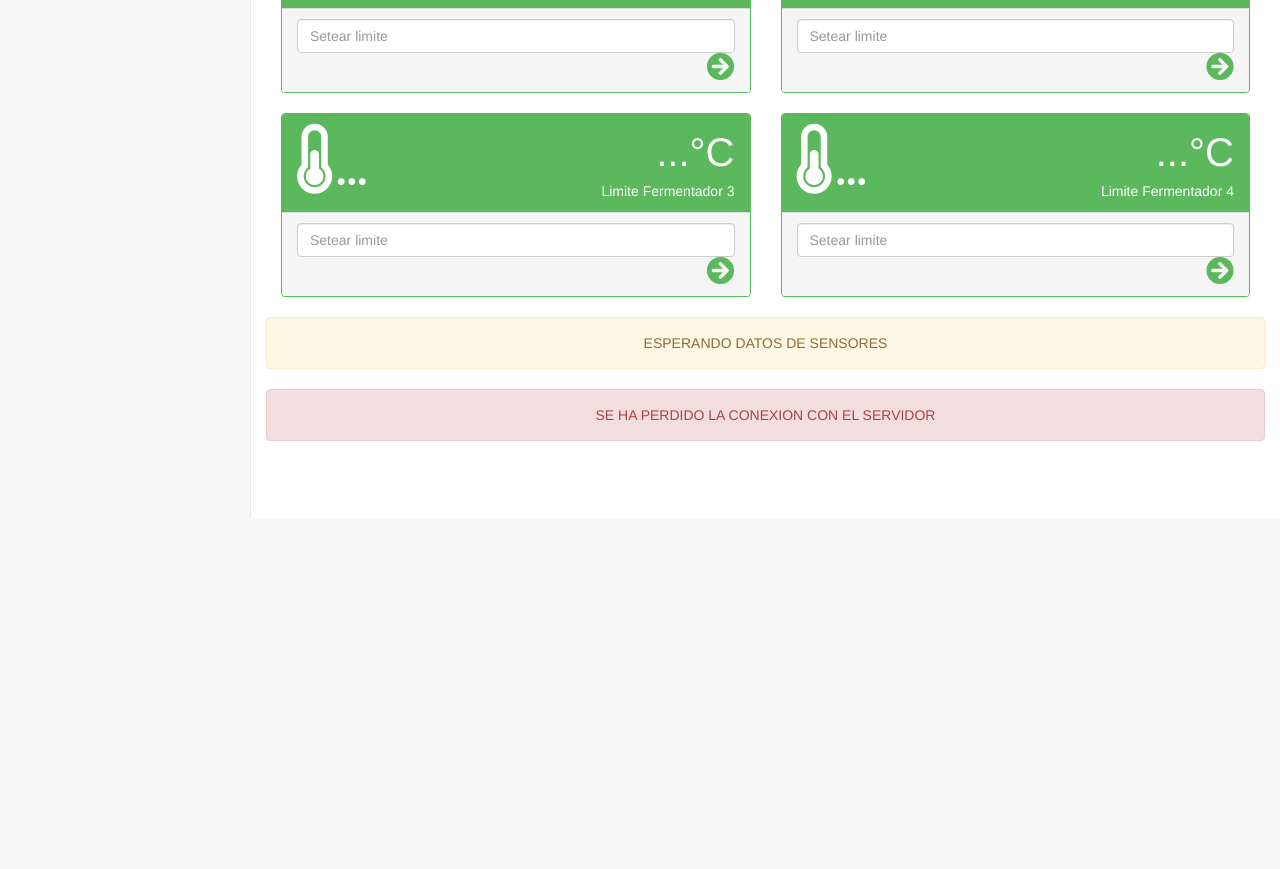
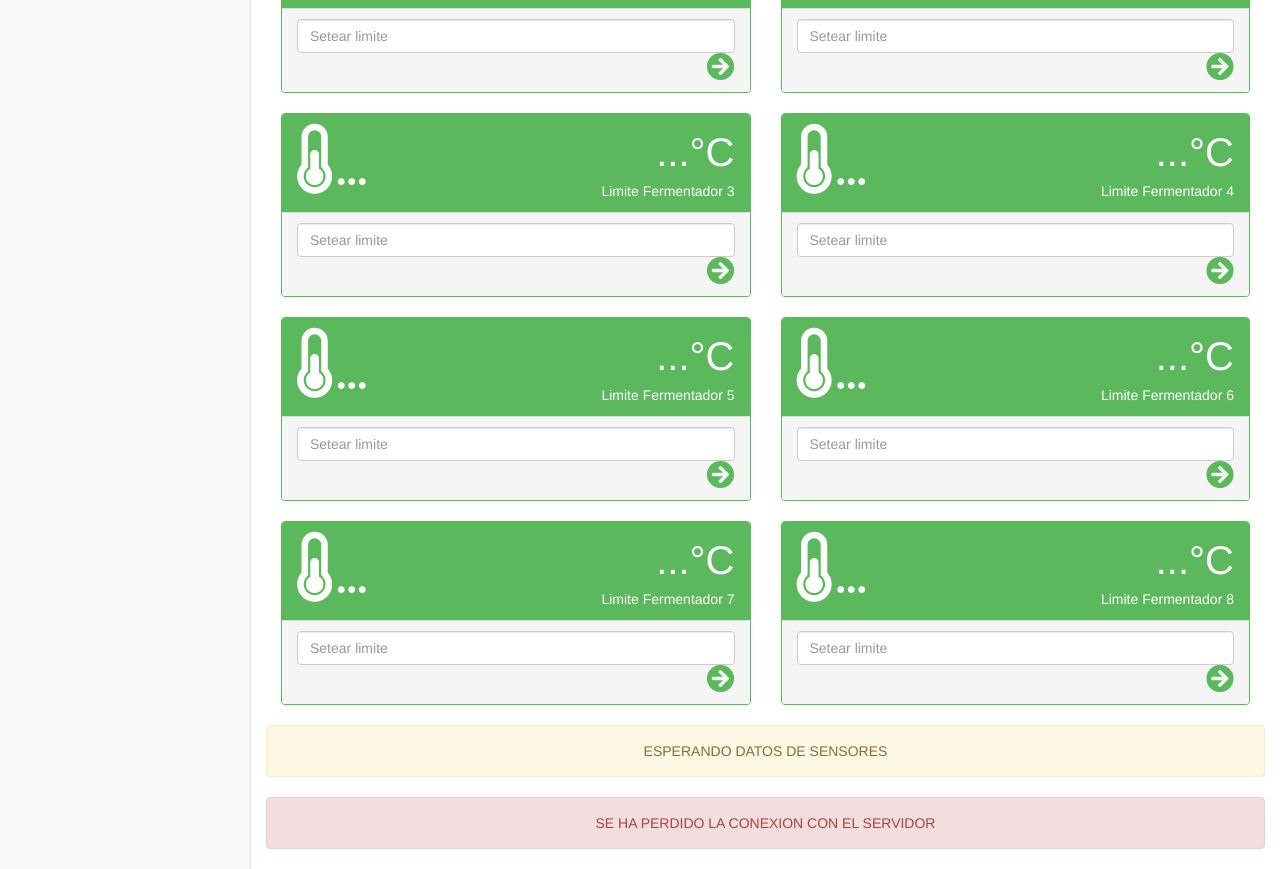
Before and after one commit to enorrmann/brewery-control, a website: page startmin/pages/index.html in a window 1280 px wide. Shown: the part 231-1100 px from the top of the page. Before the commit the page ends 800 px from the top, so only its background shows below. Drawn offline with nearby package versions, Linux system fonts and the light colour scheme; no server answers.

Commit message:
8 controles

```diff
--- a/startmin/pages/index.html
+++ b/startmin/pages/index.html
@@ -1,5 +1,6 @@
 <!DOCTYPE html>
 <html lang="es">
+
 <head>
     <meta charset="utf-8">
     <meta http-equiv="X-UA-Compatible" content="IE=edge">
@@ -25,9 +26,11 @@
     <link href="../css/morris.css" rel="stylesheet">
 
     <!-- Custom Fonts -->
-        <link rel="stylesheet" href="https://use.fontawesome.com/releases/v5.2.0/css/all.css" integrity="sha384-hWVjflwFxL6sNzntih27bfxkr27PmbbK/iSvJ+a4+0owXq79v+lsFkW54bOGbiDQ" crossorigin="anonymous">
+    <link rel="stylesheet" href="https://use.fontawesome.com/releases/v5.2.0/css/all.css"
+        integrity="sha384-hWVjflwFxL6sNzntih27bfxkr27PmbbK/iSvJ+a4+0owXq79v+lsFkW54bOGbiDQ" crossorigin="anonymous">
 
 </head>
+
 <body>
 
     <div id="wrapper">
@@ -54,7 +57,8 @@
                 <div class="sidebar-nav navbar-collapse">
                     <ul class="nav" id="side-menu">
                         <li>
-                                <a href="index.html" class="active"><i class="fa fa-dashboard fa-fw"></i> Panel de control </a>
+                            <a href="index.html" class="active"><i class="fa fa-dashboard fa-fw"></i> Panel de control
+                            </a>
                         </li>
                         <li>
                             <a href="recetas.html"><i class="fa fa-dashboard fa-fw"></i> Programas</a>
@@ -82,7 +86,8 @@
                         <div class="panel-heading">
                             <div class="row">
                                 <div class="col-xs-4">
-                                        <i id="thermo0" class="fa fa-thermometer-half fa-5x"></i> <span class="fa fa-3x tacho0">...</span>
+                                    <i id="thermo0" class="fa fa-thermometer-half fa-5x"></i> <span
+                                        class="fa fa-3x tacho0">...</span>
                                 </div>
 
                                 <div class="col-xs-8 text-right">
@@ -94,7 +99,8 @@
                         <a href="#">
                             <div class="panel-footer">
                                 <input id="input0" type="text" class="form-control" placeholder="Setear limite">
-                                    <span class="pull-right"><i onclick="setMax(0)" class="fa fa-2x fa-arrow-circle-right"></i></span>
+                                <span class="pull-right"><i onclick="setMax(0)"
+                                        class="fa fa-2x fa-arrow-circle-right"></i></span>
                                 <div class="clearfix"></div>
                             </div>
                         </a>
@@ -107,7 +113,8 @@
                         <div class="panel-heading">
                             <div class="row">
                                 <div class="col-xs-4">
-                                        <i id="thermo1" class="fa fa-thermometer-half fa-5x"></i> <span class="fa fa-3x tacho1">...</span>
+                                    <i id="thermo1" class="fa fa-thermometer-half fa-5x"></i> <span
+                                        class="fa fa-3x tacho1">...</span>
                                 </div>
 
                                 <div class="col-xs-8 text-right">
@@ -119,7 +126,8 @@
                         <a href="#">
                             <div class="panel-footer">
                                 <input id="input1" type="text" class="form-control" placeholder="Setear limite">
-                                    <span class="pull-right"><i onclick="setMax(1)" class="fa fa-2x fa-arrow-circle-right"></i></span>
+                                <span class="pull-right"><i onclick="setMax(1)"
+                                        class="fa fa-2x fa-arrow-circle-right"></i></span>
                                 <div class="clearfix"></div>
                             </div>
                         </a>
@@ -132,7 +140,8 @@
                         <div class="panel-heading">
                             <div class="row">
                                 <div class="col-xs-4">
-                                        <i id="thermo2" class="fa fa-thermometer-half fa-5x"></i> <span class="fa fa-3x tacho2">...</span>
+                                    <i id="thermo2" class="fa fa-thermometer-half fa-5x"></i> <span
+                                        class="fa fa-3x tacho2">...</span>
                                 </div>
 
                                 <div class="col-xs-8 text-right">
@@ -144,7 +153,8 @@
                         <a href="#">
                             <div class="panel-footer">
                                 <input id="input2" type="text" class="form-control" placeholder="Setear limite">
-                                    <span class="pull-right"><i onclick="setMax(2)" class="fa fa-2x fa-arrow-circle-right"></i></span>
+                                <span class="pull-right"><i onclick="setMax(2)"
+                                        class="fa fa-2x fa-arrow-circle-right"></i></span>
                                 <div class="clearfix"></div>
                             </div>
                         </a>
@@ -157,7 +167,8 @@
                         <div class="panel-heading">
                             <div class="row">
                                 <div class="col-xs-4">
-                                        <i id="thermo3" class="fa fa-thermometer-half fa-5x"></i> <span class="fa fa-3x tacho3">...</span>
+                                    <i id="thermo3" class="fa fa-thermometer-half fa-5x"></i> <span
+                                        class="fa fa-3x tacho3">...</span>
                                 </div>
 
                                 <div class="col-xs-8 text-right">
@@ -169,13 +180,126 @@
                         <a href="#">
                             <div class="panel-footer">
                                 <input id="input3" type="text" class="form-control" placeholder="Setear limite">
-                                    <span class="pull-right"><i onclick="setMax(3)" class="fa fa-2x fa-arrow-circle-right"></i></span>
+                                <span class="pull-right"><i onclick="setMax(3)"
+                                        class="fa fa-2x fa-arrow-circle-right"></i></span>
                                 <div class="clearfix"></div>
                             </div>
                         </a>
                     </div>
                 </div>
                 <!-- UN TACHO FIN -->
+
+
+                <!-- cuatro tachos mas inicio -->
+                <!-- UN TACHO INICIO -->
+                <div class="col-lg-6 col-md-6">
+                    <div id="panelTacho4" class="panel panel-green">
+                        <div class="panel-heading">
+                            <div class="row">
+                                <div class="col-xs-4">
+                                    <i id="thermo4" class="fa fa-thermometer-half fa-5x"></i> <span
+                                        class="fa fa-3x tacho4">...</span>
+                                </div>
+
+                                <div class="col-xs-8 text-right">
+                                    <div class="huge"><span class="maxtacho5">...</span>&deg;C</div>
+                                    <div>Limite Fermentador 5</div>
+                                </div>
+                            </div>
+                        </div>
+                        <a href="#">
+                            <div class="panel-footer">
+                                <input id="input5" type="text" class="form-control" placeholder="Setear limite">
+                                <span class="pull-right"><i onclick="setMax(4)"
+                                        class="fa fa-2x fa-arrow-circle-right"></i></span>
+                                <div class="clearfix"></div>
+                            </div>
+                        </a>
+                    </div>
+                </div>
+                <!-- UN TACHO FIN -->
+                <!-- UN TACHO INICIO -->
+                <div class="col-lg-6 col-md-6">
+                    <div id="panelTacho5" class="panel panel-green">
+                        <div class="panel-heading">
+                            <div class="row">
+                                <div class="col-xs-4">
+                                    <i id="thermo5" class="fa fa-thermometer-half fa-5x"></i> <span
+                                        class="fa fa-3x tacho5">...</span>
+                                </div>
+
+                                <div class="col-xs-8 text-right">
+                                    <div class="huge"><span class="maxtacho5">...</span>&deg;C</div>
+                                    <div>Limite Fermentador 6</div>
+                                </div>
+                            </div>
+                        </div>
+                        <a href="#">
+                            <div class="panel-footer">
+                                <input id="input5" type="text" class="form-control" placeholder="Setear limite">
+                                <span class="pull-right"><i onclick="setMax(5)"
+                                        class="fa fa-2x fa-arrow-circle-right"></i></span>
+                                <div class="clearfix"></div>
+                            </div>
+                        </a>
+                    </div>
+                </div>
+                <!-- UN TACHO FIN -->
+                <!-- UN TACHO INICIO -->
+                <div class="col-lg-6 col-md-6">
+                    <div id="panelTacho6" class="panel panel-green">
+                        <div class="panel-heading">
+                            <div class="row">
+                                <div class="col-xs-4">
+                                    <i id="thermo6" class="fa fa-thermometer-half fa-5x"></i> <span
+                                        class="fa fa-3x tacho6">...</span>
+                                </div>
+
+                                <div class="col-xs-8 text-right">
+                                    <div class="huge"><span class="maxtacho6">...</span>&deg;C</div>
+                                    <div>Limite Fermentador 7</div>
+                                </div>
+                            </div>
+                        </div>
+                        <a href="#">
+                            <div class="panel-footer">
+                                <input id="input6" type="text" class="form-control" placeholder="Setear limite">
+                                <span class="pull-right"><i onclick="setMax(6)"
+                                        class="fa fa-2x fa-arrow-circle-right"></i></span>
+                                <div class="clearfix"></div>
+                            </div>
+                        </a>
+                    </div>
+                </div>
+                <!-- UN TACHO FIN -->
+                <!-- UN TACHO INICIO -->
+                <div class="col-lg-6 col-md-6">
+                    <div id="panelTacho7" class="panel panel-green">
+                        <div class="panel-heading">
+                            <div class="row">
+                                <div class="col-xs-4">
+                                    <i id="thermo6" class="fa fa-thermometer-half fa-5x"></i> <span
+                                        class="fa fa-3x tacho7">...</span>
+                                </div>
+
+                                <div class="col-xs-8 text-right">
+                                    <div class="huge"><span class="maxtacho7">...</span>&deg;C</div>
+                                    <div>Limite Fermentador 8</div>
+                                </div>
+                            </div>
+                        </div>
+                        <a href="#">
+                            <div class="panel-footer">
+                                <input id="input7" type="text" class="form-control" placeholder="Setear limite">
+                                <span class="pull-right"><i onclick="setMax(7)"
+                                        class="fa fa-2x fa-arrow-circle-right"></i></span>
+                                <div class="clearfix"></div>
+                            </div>
+                        </a>
+                    </div>
+                </div>
+                <!-- UN TACHO FIN -->
+                <!-- cuatro tachos mas fin -->
 
 
             </div>
@@ -213,10 +337,11 @@
 
     <!-- Custom Theme JavaScript -->
     <script src="../js/startmin.js"></script>
-        <script src = "/socket.io/socket.io.js"></script>
+    <script src="/socket.io/socket.io.js"></script>
     <script src="../js/client.js"></script>
     <script src="../js/angular.min.js"></script>
     <script src="../js/angular-resource.min.js"></script>
 
 </body>
+
 </html>
```
Lines whose indentation alone changed are shown as unchanged.
